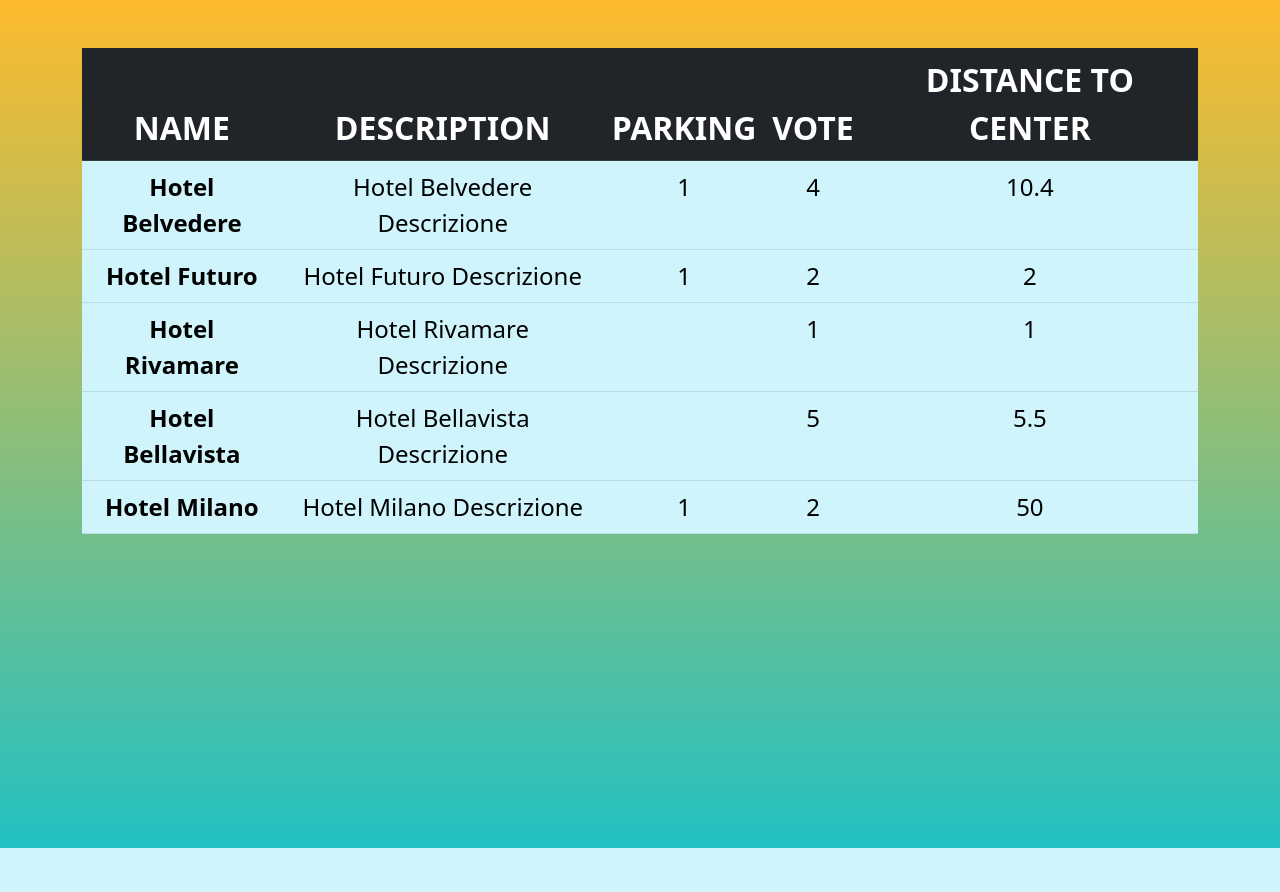
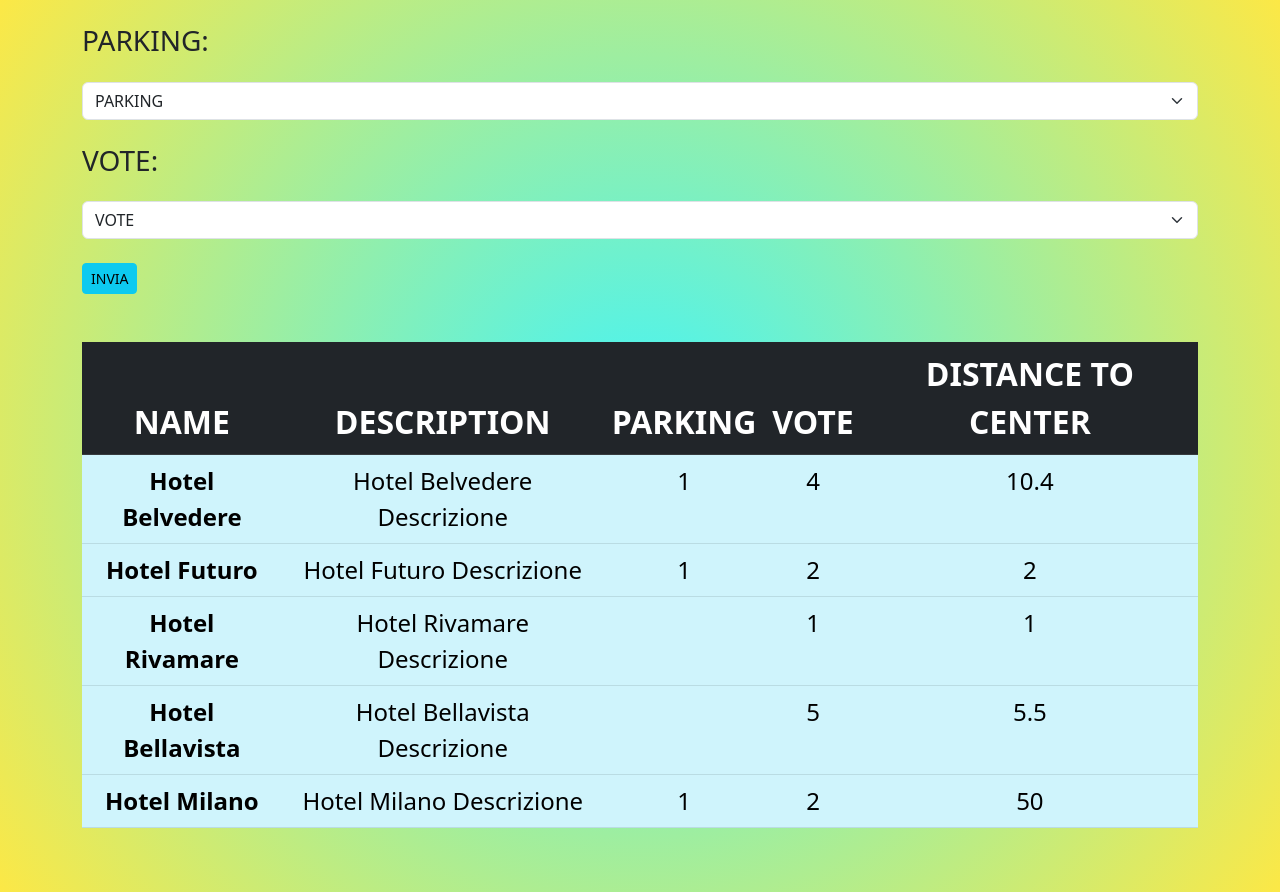
Before and after one commit to SimoneVilardo/php-hotel, a PHP site: page /bonus/index.php in a window 1280 px wide. Before the commit the page ends 848 px from the top, so only its background shows below. Run offline with PHP 8.4, Linux system fonts and the light colour scheme.

Commit message:
bonus 2-3 completati

```diff
--- a/bonus/css/style.css
+++ b/bonus/css/style.css
@@ -5,9 +5,6 @@
 }
 
 body {
-    background: rgb(34, 193, 195);
-    background: linear-gradient(0deg, rgba(34, 193, 195, 1) 0%, rgba(253, 187, 45, 1) 100%);
-    background-repeat: no-repeat;
-    background-size: contain;
-    height: 100vh;
+    background: rgb(63, 244, 251);
+    background: radial-gradient(circle, rgba(63, 244, 251, 1) 0%, rgba(252, 232, 70, 1) 100%);
 }
--- a/bonus/index.php
+++ b/bonus/index.php
@@ -1,6 +1,39 @@
 <?php
 
    include __DIR__.'/partials/array.php';
+
+   if(isset($_GET['park'])){
+
+        $parkHotel = [];
+
+        foreach($hotels as $hotel) {
+            if($hotel['parking'] == filter_var($_GET['park'], FILTER_VALIDATE_BOOLEAN)){
+                $parkHotel [] = $hotel;
+            }
+            else if($_GET['park'] == "tutti"){
+                $parkHotel = $hotels;
+            }
+        }
+
+        $hotels = $parkHotel;
+   };
+
+   if(isset($_GET['rated'])){
+
+        $voteHotel = [];
+
+        foreach($hotels as $hotel) {
+            if($hotel['vote'] == $_GET['rated']){
+                $voteHotel [] = $hotel;
+
+            }
+            else if($_GET['rated'] == "tutti"){
+                $voteHotel = $hotels;
+            }
+        }
+
+        $hotels = $voteHotel;
+   };
 
 ?>
 
@@ -15,8 +48,28 @@
 </head>
     <body>
         <div class="container">
-            <div class="row mt-5">
+            <div class="row mt-4 mb-5">
                 <div class="col-12">
+                    <form action="index.php" method="GET">
+                        <h3>PARKING:</h3>
+                        <select class="form-select mt-4 mb-4" name="park" id="park">
+                            <option value="tutti" selected>PARKING</option>
+                            <option value="1">YES</option>
+                            <option value="2">NO</option>
+                        </select>
+                        <h3>VOTE:</h3>
+                        <select class="form-select mt-4 mb-4" name="rated" id="rated">
+                            <option value="tutti" selected>VOTE</option>
+                            <option value="1">1</option>
+                            <option value="2">2</option>
+                            <option value="3">3</option>
+                            <option value="4">4</option>
+                            <option value="5">5</option>
+                        </select>
+                        <button type="submit" class="btn btn-sm btn-info">INVIA</button>
+                    </form>
+                </div>
+                <div class="col-12 mt-5">
                     <table class="table">
                         <thead>
                             <tr class="text-center table-dark fs-2">
```
